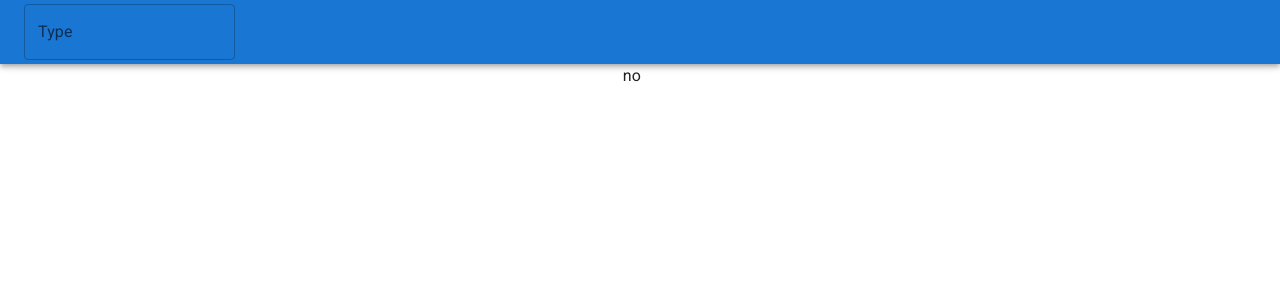
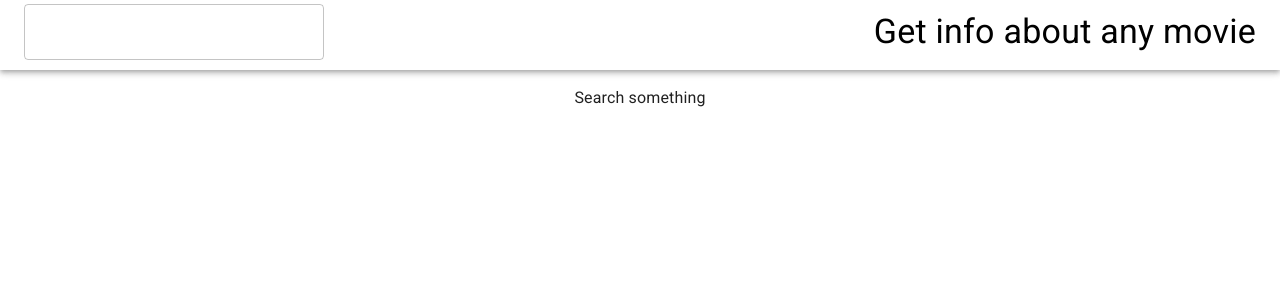
Before and after one commit to denysMoon/cinema, a React (Create React App) app: page / in a window 1280 px wide. Shown: the top 300 px of the page. Built offline with nearby package versions, Linux system fonts and the light colour scheme.

Commit message:
work with style

```diff
--- a/src/App.css
+++ b/src/App.css
@@ -0,0 +1,4 @@
+/* Hide scroll */
+::-webkit-scrollbar {
+  display: none;
+}
--- /dev/null
+++ b/src/components/AlertPage.jsx
@@ -0,0 +1,7 @@
+import Grid from "@mui/material/Grid";
+
+const AlertPage = ({ info }) => {
+  return <Grid item>{info}</Grid>;
+};
+
+export default AlertPage;
--- a/src/components/CardItem.jsx
+++ b/src/components/CardItem.jsx
@@ -4,6 +4,7 @@ import CardHeader from "@mui/material/CardHeader";
 import CardMedia from "@mui/material/CardMedia";
 import Typography from "@mui/material/Typography";
 import Grid from "@mui/material/Grid";
+import StarBorderIcon from "@mui/icons-material/StarBorder";
 
 import { useState } from "react";
 import Box from "@mui/material/Box";
@@ -20,11 +21,11 @@ const style = {
   top: "50%",
   left: "50%",
   transform: "translate(-50%, -50%)",
-  width: 400,
+  height: "100%",
   bgcolor: "background.paper",
-  border: "2px solid #000",
   boxShadow: 24,
   p: 4,
+  overflow: "scroll",
 };
 
 const CardItem = ({ item }) => {
@@ -49,22 +50,23 @@ const CardItem = ({ item }) => {
           width="500px"
         />
         <CardContent>
-          <Typography sx={{ mb: 1.5 }} color="text.secondary">
+          <Typography sx={{ mb: 1.5 }} color="text.secondary" te>
+            <StarBorderIcon fontSize="inherit" />
             {item.vote_average} ({item.vote_count} votes)
           </Typography>
-          <Typography variant="body2" color="text.secondary">
           <Box
             component="div"
             sx={{
               textOverflow: "ellipsis",
               my: 2,
               overflow: "hidden",
-                height: 90,
+              height: 100,
             }}
           >
-              {item.overview ? item.overview : "No description"}
+            <Typography variant="body2" color="text.secondary">
+              {item.overview ? item.overview : "No description"}{" "}
+            </Typography>
           </Box>
-          </Typography>
         </CardContent>
         <Button onClick={handleOpen}>More info</Button>
       </Card>
--- a/src/components/CardItemModal.jsx
+++ b/src/components/CardItemModal.jsx
@@ -1,5 +1,41 @@
+import Card from "@mui/material/Card";
+import CardContent from "@mui/material/CardContent";
+import CardHeader from "@mui/material/CardHeader";
+import CardMedia from "@mui/material/CardMedia";
+import Typography from "@mui/material/Typography";
+import StarBorderIcon from "@mui/icons-material/StarBorder";
+
+import { MOVIE_POSTER_LINK } from "../utils/const";
+
 const CardItemModal = ({ item }) => {
-  return <h4>ff</h4>;
+  return (
+    <Card>
+      <CardHeader
+        title={item.original_title}
+        subheader={"Relise: " + item.release_date}
+      />
+      <CardMedia
+        component="img"
+        image={MOVIE_POSTER_LINK + item.poster_path}
+        alt="Poster"
+        height="750px"
+        width="500px"
+      />
+      <CardContent>
+        <Typography sx={{ mb: 1.5 }} color="text.secondary" te>
+          <StarBorderIcon fontSize="inherit" />
+          {item.vote_average} ({item.vote_count} votes)
+        </Typography>
+        <Typography sx={{ mb: 1.5 }} variant="body2" color="text.secondary">
+          {item.overview ? item.overview : "No description"}
+        </Typography>
+        <Typography variant="body2" color="text.secondary">
+          {"Original title : " + item.original_title}
+          Original language {item.original_language}
+        </Typography>
+      </CardContent>
+    </Card>
+  );
 };
 
 export default CardItemModal;
--- a/src/components/Display.jsx
+++ b/src/components/Display.jsx
@@ -2,6 +2,7 @@ import Container from "@mui/material/Container";
 import Grid from "@mui/material/Grid";
 import { useSelector } from "react-redux";
 import CardItem from "./CardItem";
+import AlertPage from "./AlertPage";
 
 const Display = () => {
   const search = useSelector((store) => store.search.search);
@@ -12,7 +13,7 @@ const Display = () => {
     if (search.results) {
       return search.results.map((item) => <CardItem item={item} />);
     } else {
-      return "no";
+      return <AlertPage info="Search something" />;
     }
   };
 
--- a/src/components/Header.jsx
+++ b/src/components/Header.jsx
@@ -1,19 +1,29 @@
-import AppBar from '@mui/material/AppBar';
-import Box from '@mui/material/Box';
-import Toolbar from '@mui/material/Toolbar';
-import SearchForm from './SearchForm'
+import AppBar from "@mui/material/AppBar";
+import Box from "@mui/material/Box";
+import Typography from "@mui/material/Typography";
+import Grid from "@mui/material/Grid";
+import Toolbar from "@mui/material/Toolbar";
+import SearchForm from "./SearchForm";
 
 const Header = () => {
-
   return (
     <Box sx={{ flexGrow: 1 }}>
-            <AppBar position="static">
+      <AppBar position="static" sx={{ height: 70, background: "none" }}>
         <Toolbar>
+          <Grid container alignItems="center" justifyContent="space-between">
+            <Grid item>
               <SearchForm />
+            </Grid>
+            <Grid item>
+              <Typography variant="h4" sx={{ color: "black" }}>
+                Get info about any movie
+              </Typography>
+            </Grid>
+          </Grid>
         </Toolbar>
       </AppBar>
     </Box>
-    )
-}
+  );
+};
 
-export default Header
+export default Header;
--- a/src/components/SearchForm.jsx
+++ b/src/components/SearchForm.jsx
@@ -23,11 +23,11 @@ const SearchForm = () => {
     <form onSubmit={onSubmit}>
       <TextField
         type="form"
-        label="Type"
         value={inputValue}
         onChange={onChange}
         onSubmit={onSubmit}
         fullWidth={true}
+        sx={{ width: "300px" }}
       />
     </form>
   );
--- a/src/utils/muiTheme.js
+++ b/src/utils/muiTheme.js
@@ -3,5 +3,9 @@ import {
 } from '@mui/material/styles';
 
 export const theme = createTheme({
-
+    palette: {
+        primary: {
+            main: '#444446'
+        },
+    },
 });
```
Also changed, not shown: src/App.js (+18 -10 lines). Lines whose indentation alone changed are shown as unchanged.
